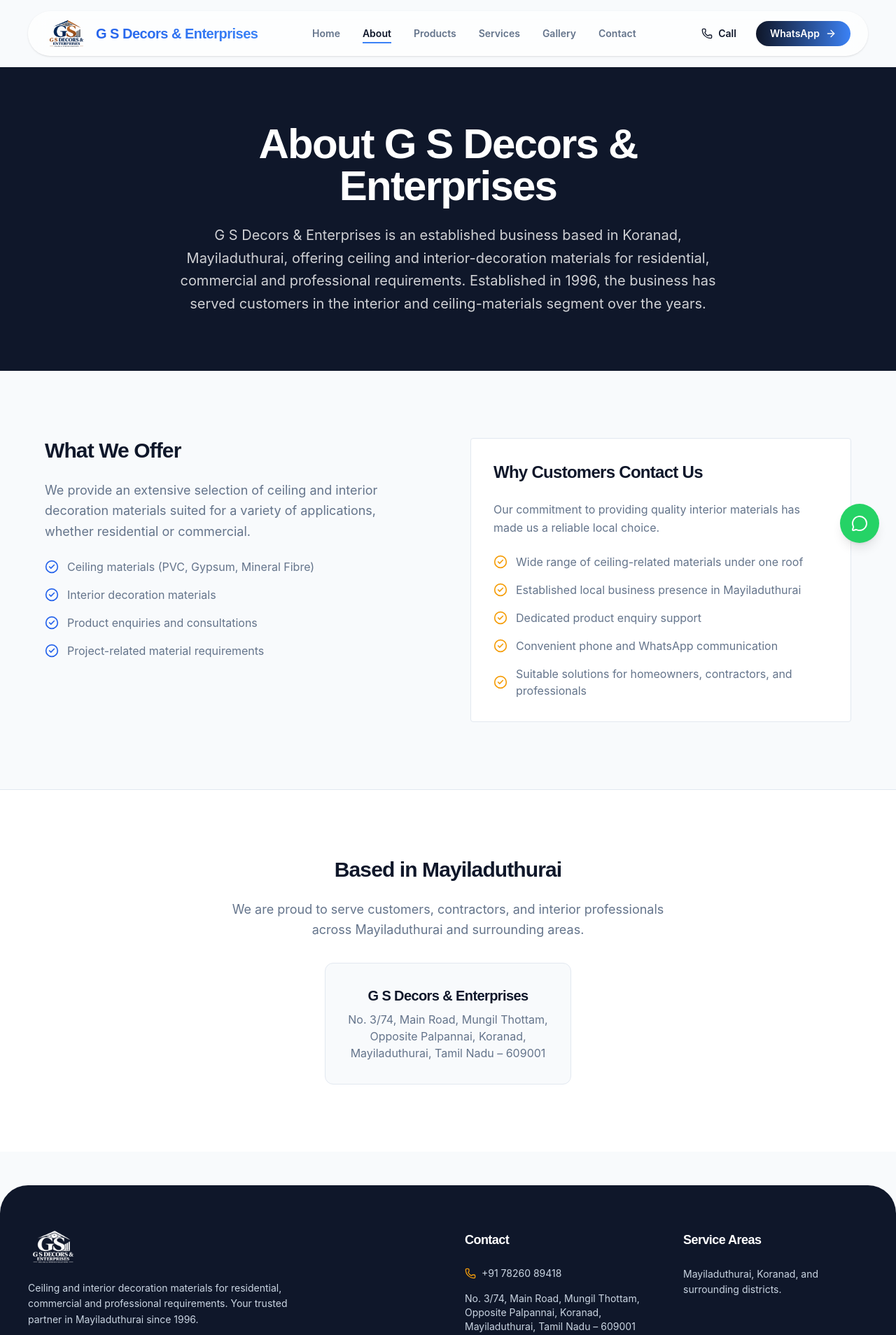
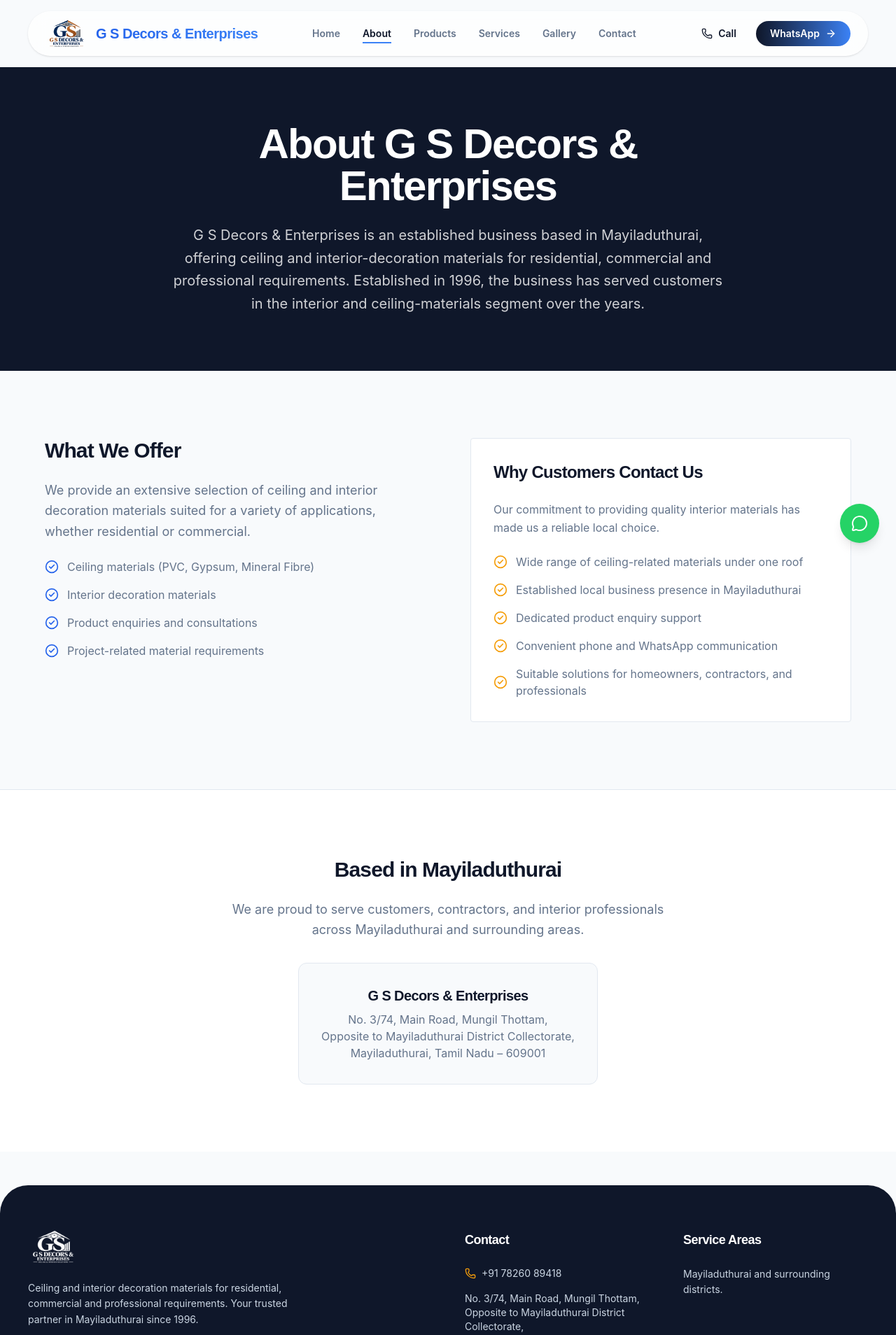
Before and after one commit to student2techie-star/GS_FalseCeiling_Works, a React (Vite) app: page /about in a window 1280 px wide. Shown: the top 1908 px of the page at 70% size. Built offline with nearby package versions, Linux system fonts and the light colour scheme.

Commit message:
feat: add quote and invoice editor pages along with public site layouts and views

```diff
--- a/src/invoice/pages/InvoiceEditor.tsx
+++ b/src/invoice/pages/InvoiceEditor.tsx
@@ -992,7 +992,7 @@
                     <h4 className="font-bold text-gray-700 uppercase mb-1 text-[9px]">Contact Info</h4>
                     <p className="text-gray-600 leading-tight">
                       Phone: <span className="font-medium text-black">+91 78260 89418</span><br />
-                      Address: <span className="font-medium text-black">Koranad, Mayiladuthurai</span>
+                      Address: <span className="font-medium text-black">Opposite to Mayiladuthurai District Collectorate, Mayiladuthurai</span>
                     </p>
                   </div>
                 </div>
@@ -1020,7 +1020,7 @@
                 </div>
               </div>
               <div className="mt-6 text-center text-gray-400 text-[8px]">
-                Thank you for your business! &bull; G S Decors & Enterprises, Koranad, Mayiladuthurai
+                Thank you for your business! &bull; G S Decors & Enterprises, Opposite to Mayiladuthurai District Collectorate, Mayiladuthurai
               </div>
             </div>
           </div>
--- a/src/invoice/pages/QuoteEditor.tsx
+++ b/src/invoice/pages/QuoteEditor.tsx
@@ -899,7 +899,7 @@
                   <h4 className="font-bold text-gray-700 uppercase mb-1 text-[9px]">Contact Info</h4>
                   <p className="text-gray-600 leading-tight">
                     Phone: <span className="font-medium text-black">+91 78260 89418</span><br />
-                    Address: <span className="font-medium text-black">Koranad, Mayiladuthurai</span>
+                    Address: <span className="font-medium text-black">Opposite to Mayiladuthurai District Collectorate, Mayiladuthurai</span>
                   </p>
                 </div>
               </div>
@@ -927,7 +927,7 @@
               </div>
             </div>
             <div className="mt-6 text-center text-gray-400 text-[8px]">
-              Thank you for your business! &bull; G S Decors & Enterprises, Koranad, Mayiladuthurai
+              Thank you for your business! &bull; G S Decors & Enterprises, Opposite to Mayiladuthurai District Collectorate, Mayiladuthurai
             </div>
           </div>
           </div>
--- a/src/site/PublicLayout.tsx
+++ b/src/site/PublicLayout.tsx
@@ -115,13 +115,13 @@
             <h4 className="font-heading font-semibold text-lg mb-6 text-white">Contact</h4>
             <ul className="space-y-4 text-sm text-slate-300">
               <li className="flex items-center gap-2"><Phone className="w-4 h-4 text-[var(--cove)]" /> +91 78260 89418</li>
-              <li>No. 3/74, Main Road, Mungil Thottam,<br/>Opposite Palpannai, Koranad,<br/>Mayiladuthurai, Tamil Nadu – 609001</li>
+              <li>No. 3/74, Main Road, Mungil Thottam,<br/>Opposite to Mayiladuthurai District Collectorate,<br/>Mayiladuthurai, Tamil Nadu – 609001</li>
             </ul>
           </div>
           <div>
             <h4 className="font-heading font-semibold text-lg mb-6 text-white">Service Areas</h4>
             <p className="text-sm text-slate-300 leading-relaxed">
-              Mayiladuthurai, Koranad, and surrounding districts.
+              Mayiladuthurai and surrounding districts.
             </p>
           </div>
         </div>
--- a/src/site/pages/About.tsx
+++ b/src/site/pages/About.tsx
@@ -6,7 +6,7 @@
     <>
       <Helmet>
         <title>About G S Decors & Enterprises | Mayiladuthurai</title>
-        <meta name="description" content="Learn about G S Decors & Enterprises, an established ceiling and interior decoration materials business in Koranad, Mayiladuthurai." />
+        <meta name="description" content="Learn about G S Decors & Enterprises, an established ceiling and interior decoration materials business in Mayiladuthurai." />
       </Helmet>
 
       {/* Hero */}
@@ -14,7 +14,7 @@
         <div className="max-w-[800px] mx-auto text-center">
           <h1 className="text-4xl md:text-5xl lg:text-6xl font-bold mb-6">About G S Decors & Enterprises</h1>
           <p className="text-lg md:text-xl opacity-80 leading-relaxed">
-            G S Decors & Enterprises is an established business based in Koranad, Mayiladuthurai, offering ceiling and interior-decoration materials for residential, commercial and professional requirements. Established in 1996, the business has served customers in the interior and ceiling-materials segment over the years.
+            G S Decors & Enterprises is an established business based in Mayiladuthurai, offering ceiling and interior-decoration materials for residential, commercial and professional requirements. Established in 1996, the business has served customers in the interior and ceiling-materials segment over the years.
           </p>
         </div>
       </section>
@@ -79,7 +79,7 @@
             <h3 className="font-bold text-xl mb-2 text-[var(--primary)]">G S Decors & Enterprises</h3>
             <p className="text-[var(--slate)] text-center">
               No. 3/74, Main Road, Mungil Thottam,<br />
-              Opposite Palpannai, Koranad,<br />
+              Opposite to Mayiladuthurai District Collectorate,<br />
               Mayiladuthurai, Tamil Nadu – 609001
             </p>
           </div>
--- a/src/site/pages/Contact.tsx
+++ b/src/site/pages/Contact.tsx
@@ -85,7 +85,7 @@
     <>
       <Helmet>
         <title>Contact G S Decors & Enterprises | Mayiladuthurai</title>
-        <meta name="description" content="Contact G S Decors & Enterprises in Koranad, Mayiladuthurai for ceiling and interior decoration product enquiries." />
+        <meta name="description" content="Contact G S Decors & Enterprises in Mayiladuthurai for ceiling and interior decoration product enquiries." />
       </Helmet>
 
       <section className="py-24 px-6 relative overflow-hidden">
@@ -129,14 +129,14 @@
                 </div>
               </a>
 
-              <a href="https://maps.google.com/?q=G+S+Decors+%26+Enterprises,+Koranad,+Mayiladuthurai,+Tamil+Nadu" target="_blank" rel="noopener noreferrer" className="flex items-center gap-6 group p-4 rounded-2xl hover:bg-white hover:shadow-lg transition-all duration-300 border border-transparent hover:border-line">
+              <a href="https://maps.google.com/?q=G+S+Decors+%26+Enterprises,+Opposite+to+Mayiladuthurai+District+Collectorate,+Mayiladuthurai,+Tamil+Nadu" target="_blank" rel="noopener noreferrer" className="flex items-center gap-6 group p-4 rounded-2xl hover:bg-white hover:shadow-lg transition-all duration-300 border border-transparent hover:border-line">
                 <div className="w-14 h-14 bg-gradient-to-br from-blue-500 to-blue-600 flex items-center justify-center rounded-full text-white shadow-sm group-hover:scale-110 transition-transform shrink-0">
                   <svg xmlns="http://www.w3.org/2000/svg" width="24" height="24" viewBox="0 0 24 24" fill="none" stroke="currentColor" strokeWidth="2" strokeLinecap="round" strokeLinejoin="round" className="w-6 h-6"><path d="M21 10c0 7-9 13-9 13s-9-6-9-13a9 9 0 0 1 18 0z"></path><circle cx="12" cy="10" r="3"></circle></svg>
                 </div>
                 <div>
                   <h3 className="font-heading font-bold text-lg mb-1 text-primary">Get Directions</h3>
                   <p className="text-slate-500 group-hover:text-accent transition-colors text-sm">
-                    No. 3/74, Main Road, Mungil Thottam,<br/>Opposite Palpannai, Koranad
+                    No. 3/74, Main Road, Mungil Thottam,<br/>Opposite to Mayiladuthurai District Collectorate
                   </p>
                 </div>
               </a>
--- a/src/site/pages/Home.tsx
+++ b/src/site/pages/Home.tsx
@@ -29,7 +29,7 @@
     <>
       <Helmet>
         <title>G S Decors & Enterprises | Ceiling & Interior Materials in Mayiladuthurai</title>
-        <meta name="description" content="G S Decors & Enterprises in Koranad, Mayiladuthurai offers ceiling and interior decoration materials for residential, commercial and professional requirements." />
+        <meta name="description" content="G S Decors & Enterprises in Mayiladuthurai offers ceiling and interior decoration materials for residential, commercial and professional requirements." />
         <script type="application/ld+json">
           {`
             {
@@ -42,7 +42,7 @@
               "telephone": "+917826089418",
               "address": {
                 "@type": "PostalAddress",
-                "streetAddress": "No. 3/74, Main Road, Mungil Thottam, Opposite Palpannai, Koranad",
+                "streetAddress": "No. 3/74, Main Road, Mungil Thottam, Opposite to Mayiladuthurai District Collectorate",
                 "addressLocality": "Mayiladuthurai",
                 "addressRegion": "Tamil Nadu",
                 "postalCode": "609001",
```
